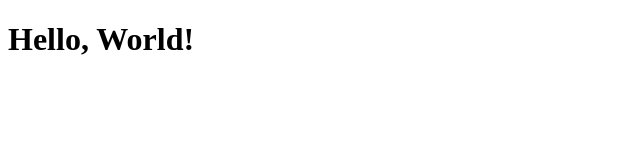
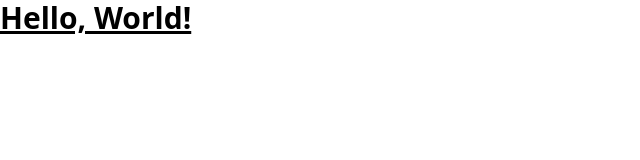
Before and after one commit to seheon99/blog, an Astro site: page / in a window 1280 px wide. Shown: the whole page, without its empty margins (0-640 px from the left). Built offline with nearby package versions, Linux system fonts and the light colour scheme; Astro itself is replaced by a stand-in of ours.

Commit message:
feat(layout): use first layout

```diff
--- a/src/pages/index.astro
+++ b/src/pages/index.astro
@@ -1,4 +1,5 @@
 ---
+import BaseLayout from "@/layouts/base-layout.astro";
 // Welcome to Astro! Everything between these triple-dash code fences
 // is your "component frontmatter". It never runs in the browser.
 console.log("This runs in your terminal, not the browser!");
@@ -6,8 +7,6 @@ console.log("This runs in your terminal, not the browser!");
 
 <!-- Below is your "component template." It's just HTML, but with
     some magic sprinkled in to help you build great templates. -->
-<html>
-  <body>
-    <h1 class="text-3xl font-bold underline">Hello, World!</h1>
-  </body>
-</html>
+<BaseLayout title="기본 페이지" description="기본 페이지입니다">
+  <h1 class="text-3xl font-bold underline">Hello, World!</h1>
+</BaseLayout>
```
